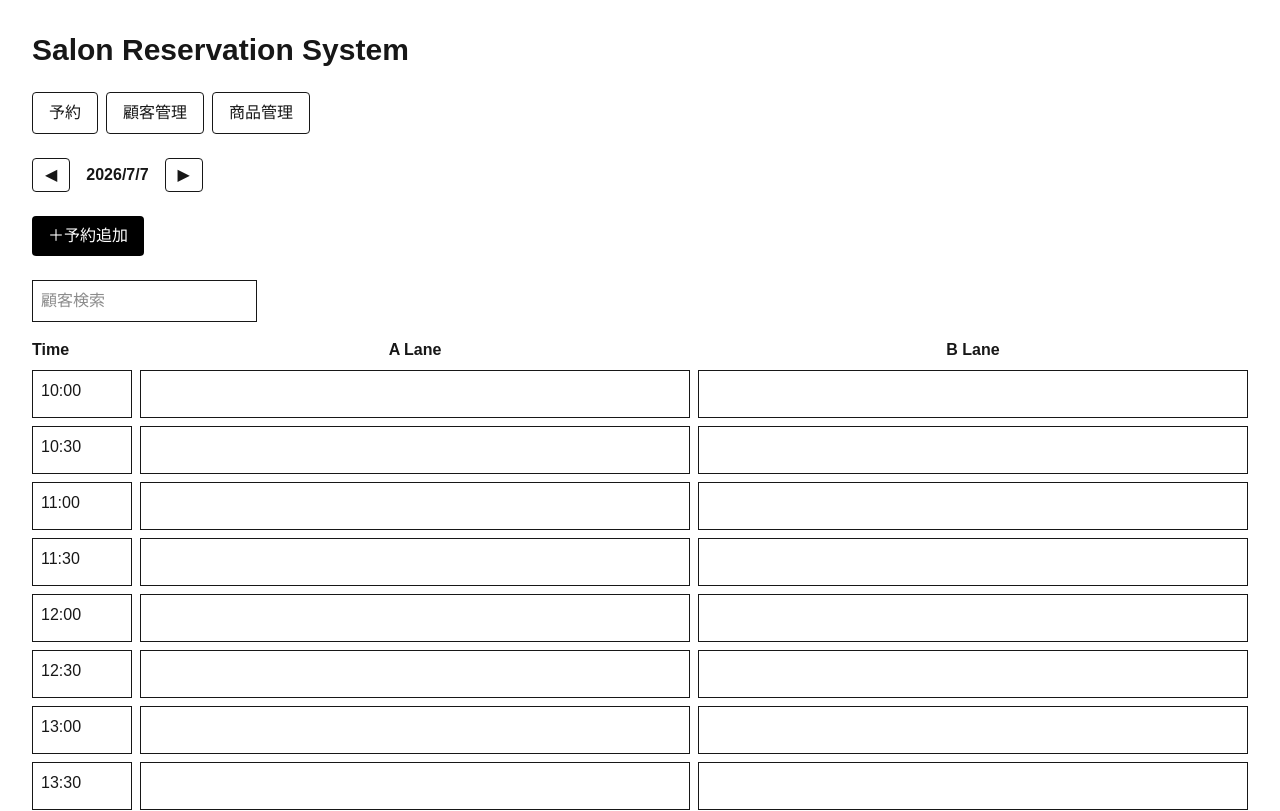
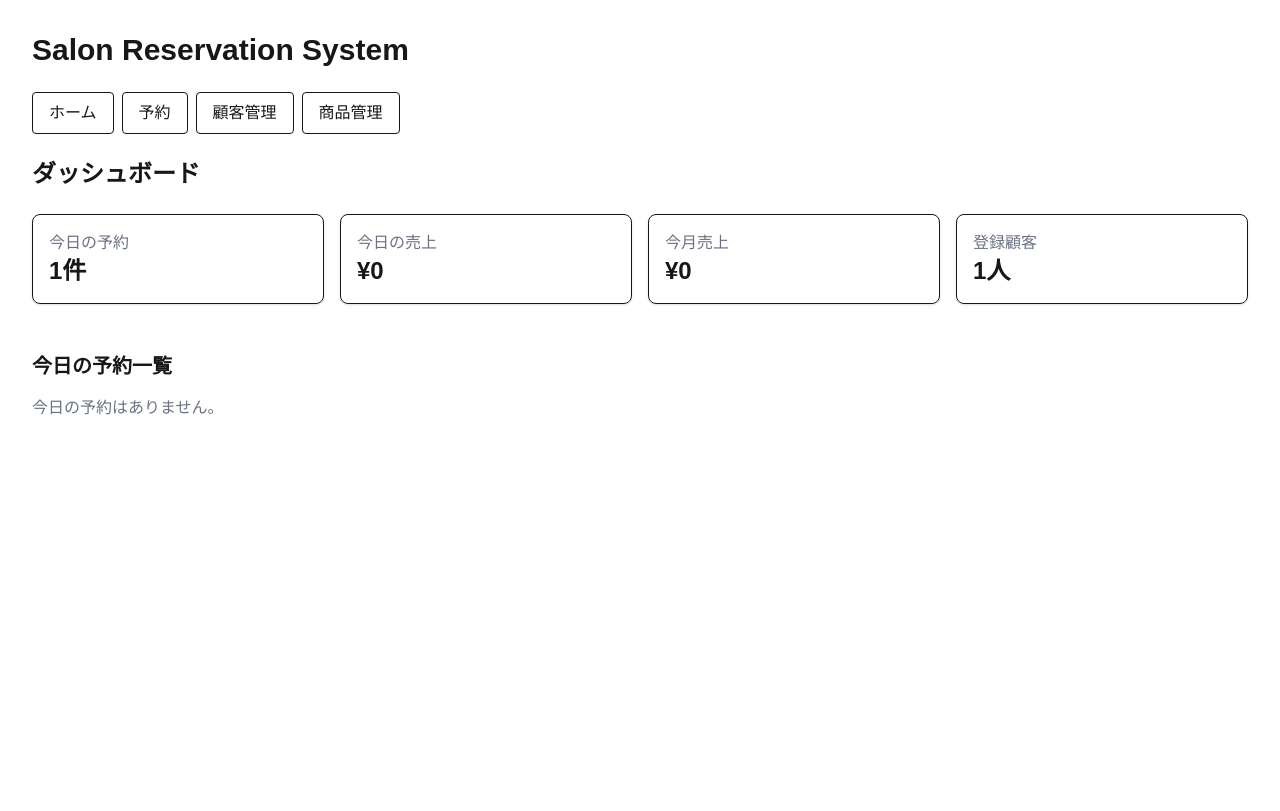
Before and after one commit to na-kroom/salon-reservation-system, a Next.js app: page / in a window 1280 px wide. Shown: the top 811 px of the page. Built offline with nearby package versions, Linux system fonts and the light colour scheme.

Commit message:
add homedashbord

```diff
--- a/app/page.tsx
+++ b/app/page.tsx
@@ -16,6 +16,7 @@ import {calculateTodaySales,calculateMonthlySales,} from "@/utils/sales";
 import {getVisitCount,getTotalSales,getLastVisit,} from "@/utils/customer";
 import {saveReservations,loadReservations,} from "@/utils/storage";
 import {createReservation,updateReservation,} from "@/utils/reservation";
+import HomeDashboard from "@/components/HomeDashboard";
 
 export default function Home() {
   const [reservations, setReservations] = useState<Reservation[]>([
@@ -151,9 +152,9 @@ useEffect(() => {
   const [selectedProductId, setSelectedProductId] =
     useState("");
 
-    const [currentPage, setCurrentPage] = useState<
-    "reservation" | "customer" | "product"
-  >("reservation");
+  const [currentPage, setCurrentPage] = useState<
+    "home" | "reservation" | "customer" | "product"
+  >("home");
 
   const [duration, setDuration] =
     useState(60);
@@ -288,6 +289,12 @@ const [quantity, setQuantity] =
       </h1>
 
       <div className="flex gap-2 mb-6">
+      <button
+        onClick={() => setCurrentPage("home")}
+        className="border rounded px-4 py-2"
+      >
+        ホーム
+      </button>
 
         <button
           onClick={() => setCurrentPage("reservation")}
@@ -310,7 +317,20 @@ const [quantity, setQuantity] =
           商品管理
         </button>
 
-      </div>
+            </div>
+      {currentPage === "home" && (
+        <HomeDashboard
+          todayReservationCount={reservations.length}
+          todaySales={todaySales}
+          monthlySales={monthlySales}
+          customerCount={customers.length}
+          todayReservations={reservations.filter(
+            (reservation) =>
+              reservation.date ===
+              date.toISOString().split("T")[0]
+          )}
+        />
+      )}
       {currentPage === "customer" && (
         <CustomerManagement
           customers={customers}
--- /dev/null
+++ b/components/HomeDashboard.tsx
@@ -0,0 +1,98 @@
+import type { Reservation } from "@/types/Reservation";
+
+type HomeDashboardProps = {
+  todayReservationCount: number;
+  todaySales: number;
+  monthlySales: number;
+  customerCount: number;
+  todayReservations: Reservation[];
+};
+export default function HomeDashboard({
+  todayReservationCount,
+  todaySales,
+  monthlySales,
+  customerCount,
+  todayReservations,
+}: HomeDashboardProps){
+  return (
+    <div>
+      <h2 className="text-2xl font-bold mb-6">
+        ダッシュボード
+      </h2>
+
+      <div className="grid grid-cols-4 gap-4">
+        <div className="border rounded-lg p-4 shadow">
+          <p className="text-gray-500">
+            今日の予約
+          </p>
+
+          <p className="text-2xl font-bold">
+            {todayReservationCount}件
+          </p>
+        </div>
+
+        <div className="border rounded-lg p-4 shadow">
+          <p className="text-gray-500">
+            今日の売上
+          </p>
+
+          <p className="text-2xl font-bold">
+            ¥{todaySales.toLocaleString()}
+          </p>
+        </div>
+
+        <div className="border rounded-lg p-4 shadow">
+          <p className="text-gray-500">
+            今月売上
+          </p>
+
+          <p className="text-2xl font-bold">
+            ¥{monthlySales.toLocaleString()}
+          </p>
+        </div>
+
+        <div className="border rounded-lg p-4 shadow">
+          <p className="text-gray-500">
+            登録顧客
+          </p>
+
+          <p className="text-2xl font-bold">
+            {customerCount}人
+          </p>
+        </div>
+        <div className="mt-8">
+        <h3 className="text-xl font-bold mb-4">
+            今日の予約一覧
+        </h3>
+
+        {todayReservations.length === 0 ? (
+            <p className="text-gray-500">
+            今日の予約はありません。
+            </p>
+        ) : (
+            <div className="space-y-3">
+            {todayReservations.map((reservation) => (
+                <div
+                key={reservation.id}
+                className="border rounded-lg p-4"
+                >
+                <div className="font-bold">
+                    {reservation.startTime}
+                </div>
+
+                <div>
+                    {reservation.customer}
+                </div>
+
+                <div className="text-gray-500">
+                    {reservation.menu}
+                </div>
+                </div>
+            ))}
+            </div>
+        )}
+        </div>
+      </div>
+    </div>
+  );
+}
```
